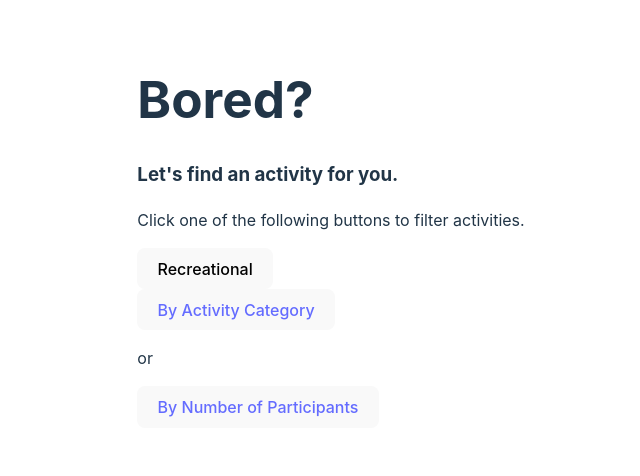
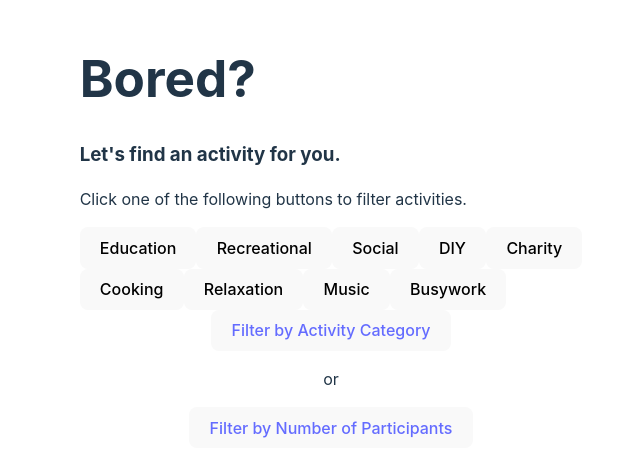
Before and after one commit to colecrum26/activity-generator-test, a React (Vite) app in the folder client/: page /categories in a window 1280 px wide. Shown: the part 168-644 px from the top of the page, without its empty margins (309-949 px from the left). Built offline with nearby package versions, Linux system fonts and the light colour scheme.

Commit message:
filter buttons are rendering options

```diff
--- a/client/src/components/activities.jsx
+++ b/client/src/components/activities.jsx
@@ -1,4 +1,3 @@
-import { useState } from "react";
 import { BrowserRouter as Router, NavLink, Routes, Route } from "react-router-dom";
 import Categories from "./categories";
 import Participants from "./participants";
@@ -11,9 +10,16 @@ function Activities(props) {
         <Route path="/categories" element={<Categories />}></Route>
         <Route path="/participants" element={<Participants />}></Route>
       </Routes>
-      <button type="submit"><NavLink to="/categories">By Activity Category</NavLink></button>
+      <div className="filterBtns" style={{
+                    display: 'flex',
+                    flexDirection: 'column',
+                    alignItems: 'center',
+                    justifyContent: 'center',
+                }}>
+      <button type="submit" onClick={<Categories />}><NavLink to="/categories">Filter by Activity Category</NavLink></button>
       <p>or</p>
-      <button type="submit"><NavLink to="/participants">By Number of Participants</NavLink></button>
+      <button type="submit" onClick={<Participants />}><NavLink to="/participants">Filter by Number of Participants</NavLink></button>
+      </div>
     </Router>
   );
 }
--- a/client/src/components/categories.jsx
+++ b/client/src/components/categories.jsx
@@ -1,10 +1,20 @@
-import { useEffect } from "react";
 import { getCategories } from "../helpers/getCategories";
 
 function Categories() {
+
+
   return (
     <div>
-      <button type="submit" id="rec">Recreational</button>
+      <button type="submit" id="education">Education</button>
+      <button type="submit" id="recreational">Recreational</button>
+      <button type="submit" id="social">Social</button>
+      <button type="submit" id="diy">DIY</button>
+      <button type="submit" id="charity">Charity</button>
+      <br />
+      <button type="submit" id="cooking">Cooking</button>
+      <button type="submit" id="relaxation">Relaxation</button>
+      <button type="submit" id="music">Music</button>
+      <button type="submit" id="busywork">Busywork</button>
     </div>
   )
 }
--- a/client/src/components/participants.jsx
+++ b/client/src/components/participants.jsx
@@ -3,7 +3,13 @@ function Participants() {
 
 
   return (
-    <div></div>
+    <div>
+      <button type="submit" id="education">1</button>
+      <button type="submit" id="recreational">2</button>
+      <button type="submit" id="social">3</button>
+      <button type="submit" id="diy">4</button>
+      <button type="submit" id="charity">5+</button>
+    </div>
   )
 }
 
--- a/client/src/helpers/getCategories.js
+++ b/client/src/helpers/getCategories.js
@@ -1,7 +1,6 @@
 export async function getCategories() {
-  let activityData;
     try {
-      const url = `http://www.boredapi.com/api/activity/?type=recreational`;
+      const url = `http://www.boredapi.com/api/activity/?type=${id}`;
       let res = await fetch(url);
       let activityData = await res.json();
       console.log(activityData);
```
